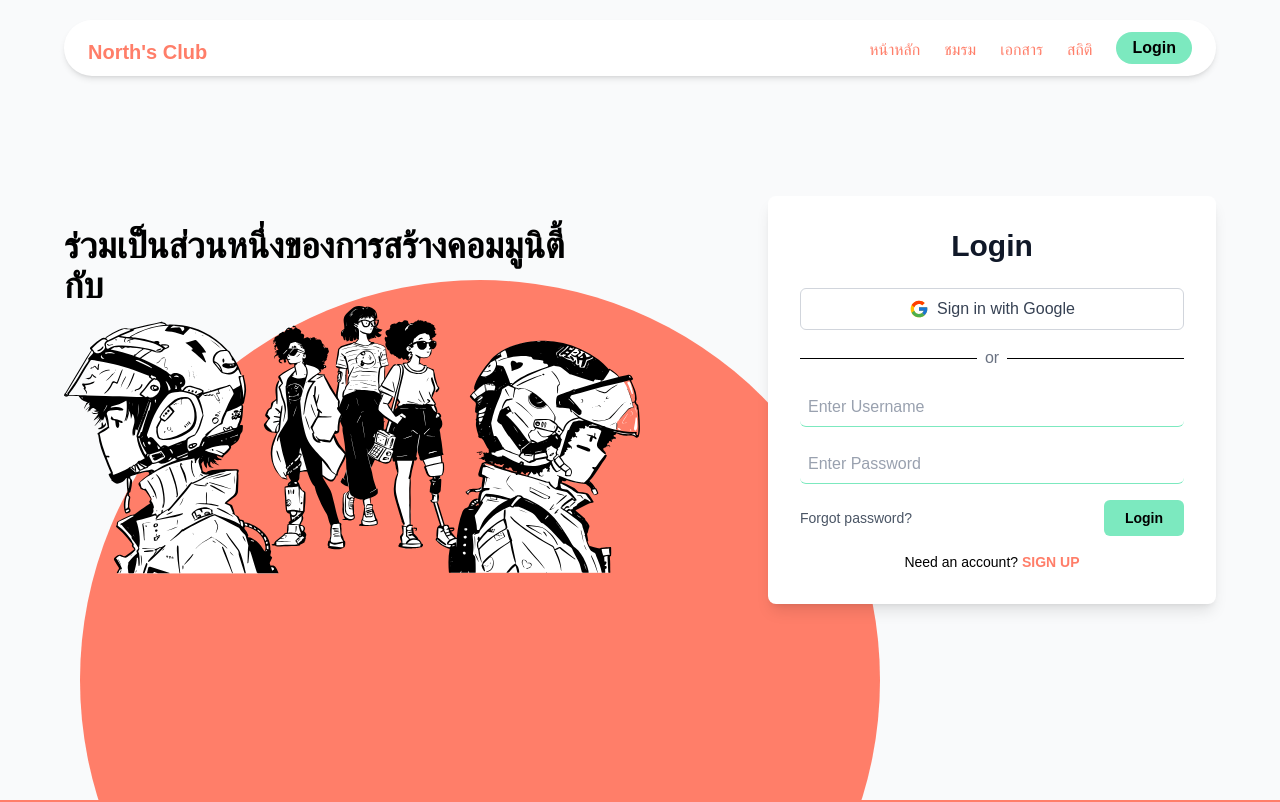
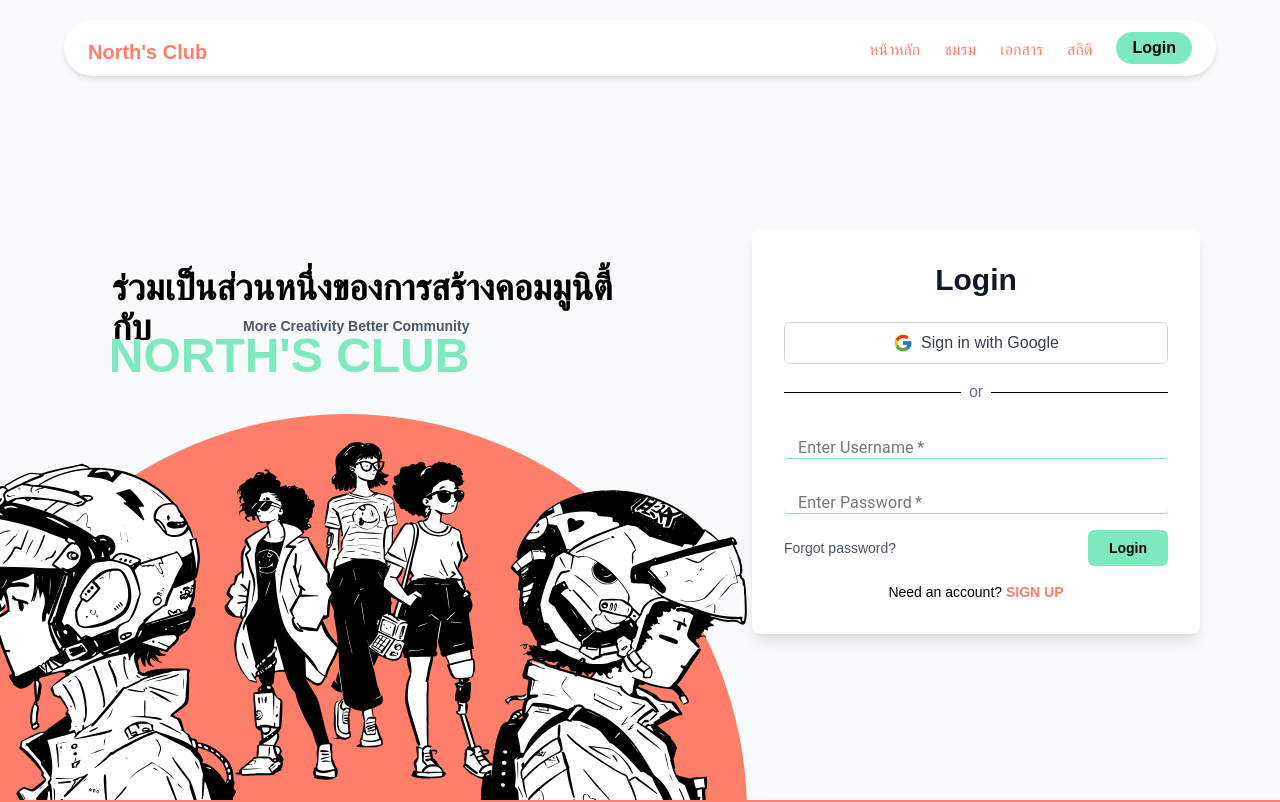
Before and after one commit to PhumipatJ/north-club-app, a React (Vite) app: page /login in a window 1280 px wide. Shown: the top 802 px of the page. Built offline with nearby package versions, Linux system fonts and the light colour scheme.

Commit message:
style login page
add footer and style component in login page

```diff
--- a/src/components/sections/Login.jsx
+++ b/src/components/sections/Login.jsx
@@ -1,8 +1,44 @@
 import { useState } from "react";
 import { Link, useNavigate } from "react-router-dom";
-import { FormControl, InputLabel, OutlinedInput, Button } from "@mui/material";
+import TextField from '@mui/material/TextField';
+import { styled } from '@mui/material/styles';
 import supabase from "../../../supabaseClient";
 import { FcGoogle } from "react-icons/fc";
+import { BorderBottom, BorderBottomOutlined, BorderBottomSharp } from "@mui/icons-material";
+
+const StyledTextField = styled(TextField)(({ theme }) => ({
+  '& .MuiInputLabel-root': {
+    color: '#757575',
+  },
+  '& .MuiInputLabel-shrink': {
+    color: '#333',
+  },
+  '& .MuiOutlinedInput-root': {
+    '& fieldset': {
+      borderBottom: '1px solid #7CE9BF', // Initial bottom border
+      borderTop: 'none',
+      borderLeft: 'none',
+      borderRight: 'none',
+    },
+    '&:hover fieldset': {
+      borderBottom: '2px solid #7CE9BF', // Maintain bottom border on hover
+      borderTop: 'none',
+      borderLeft: 'none',
+      borderRight: 'none',
+    },
+    '&.Mui-focused fieldset': {
+      borderColor: '#7CE9BF', // All-around border when focused
+      borderWidth: '1px',
+      borderBottom: '2px solid #7CE9BF', // Maintain bottom border on hover
+      borderTop: '1px solid #7CE9BF',
+      borderLeft: '1px solid #7CE9BF',
+      borderRight: '1px solid #7CE9BF',
+    },
+    '& input': {
+      padding: '8px',
+    },
+  },
+}));
 
 const Login = () => {
   const navigate = useNavigate();
@@ -37,23 +73,29 @@ const Login = () => {
   };
 
   return (
-    <div className="min-h-screen flex items-center justify-center bg-gray-50">
-      {/* Circle Background*/}
-      <div className="absolute left-0 -bottom-50 w-lg h-lg bg-[#FF7E69] rounded-full transform translate-y-20 translate-x-20 " style={{width: '800px', height: '800px'}}> {/* Adjusted styling */}
+    <div className="flex items-center justify-center bg-gray-50 relative min-h-screen overflow-hidden">
+
+      <div className="flex flex-col lg:flex-row items-center justify-between mt-16 p-4 max-w-6xl w-full z-0 relative">
+        {/* Left Section - Text + Semicircle */}
+        <div className="relative flex flex-col items-center text-center lg:text-left lg:pl-8 mb-8 lg:mb-0">
+          {/* Topic Text Above Semicircle */}
+          <div className="relative text-3xl sm:text-4xl font-bold lg:-translate-y-1/2 z-10">
+            <p className="">ร่วมเป็นส่วนหนึ่งของการสร้างคอมมูนิตี้<br/>กับ</p>
+            <p className="text-sm mt-2 text-gray-600 lg:text-right lg:-translate-x-2/7 lg:-translate-y-10 lg:block ">More Creativity Better Community</p>
+            <p className="text-5xl mt-2 text-[#7CE9BF] lg:text-right lg:-translate-x-2/7 lg:-translate-y-13 lg:block ">NORTH'S CLUB</p>
           </div>
 
-      <div className="flex flex-row items-center justify-between mx-6 max-w-6xl w-full z-0">
-        {/* Left Section - Illustration */}
-        <div className="flex flex-col">
-          <div className="text-4xl font-bold">
-            <p>ร่วมเป็นส่วนหนึ่งของการสร้างคอมมูนิตี้<br/>กับ</p>
-          </div>
-          <div>
-            <img src="/assets/GroupLogin.svg" alt="gourpLogin" className="w-xl h-xl" />
+          {/* Semicircle Background */}
+          <div
+            className="absolute hidden lg:flex left-1/8 bottom-0 -translate-x-1/2 bg-[#FF7E69] rounded-t-full justify-center items-center z-0"
+            style={{ width: '100vh', height: '50vh', transform: 'translateX(25%) translateY(75%)' }}
+          >
+            <img src="/assets/GroupLogin.svg" alt="groupLogin" className="relative w-full h-full object-contain translate-y-3.5" />
           </div>
         </div>
+
+        {/* Right Section - Login Form */}
         <div className="max-w-2xl w-md bg-white shadow-lg rounded-lg overflow-hidden z-10">
-        {/* Right Section - Login Form */}
           <div className="flex-1 p-8">
             <h2 className="text-center text-3xl font-bold text-gray-900 mb-6">Login</h2>
             <div className="mb-4">
@@ -67,36 +109,31 @@ const Login = () => {
             </div>
             {message && <p className="text-red-500 text-sm text-center mb-4">{message}</p>}
             <form onSubmit={handleSubmit} className="space-y-4">
-            <div className="relative"> {/* Added relative wrapper */}
-              <input
-                type="email"
-                placeholder=""
-                className="w-full p-2 outline-none border-b-1 border-[#7CE9BF] rounded-md ring-[#7CE9BF] focus:ring-1 peer" /* Added peer class */
+      <div className="relative border-none">
+        <StyledTextField
+          fullWidth
+          label="Enter Username"
+          variant="outlined"
           value={email}
           onChange={(e) => setEmail(e.target.value)}
           required
         />
-              <label htmlFor="email" className="absolute left-2 top-1/2  -translate-y-1/2 pointer-events-none text-gray-400 transition-all
-              peer-focus:text-sm peer-focus:top-0 peer-focus:left-2 peer-focus:text-gray-300 peer-focus:bg-white peer-focus:px-1"> {/* Added label for positioning */}
-                Enter Username
-              </label>
       </div>
-            <div className="relative"> {/* Added relative wrapper */}
-              <input
+      <div className="relative">
+        <StyledTextField
+          fullWidth
+          label="Enter Password"
           type="password"
-                placeholder=""
-                className="w-full p-2 outline-none border-b-1 border-[#7CE9BF] rounded-md ring-[#7CE9BF] focus:ring-1 peer" /* Added peer class */
+          variant="outlined"
           value={password}
           onChange={(e) => setPassword(e.target.value)}
           required
         />
-              <label htmlFor="password" className="absolute left-2 top-1/2 -translate-y-1/2 pointer-events-none text-gray-400 transition-all
-              peer-focus:text-sm peer-focus:top-0  peer-focus:left-2 peer-focus:text-gray-300 peer-focus:bg-white peer-focus:px-1"> {/* Added label for positioning */}
-                Enter Password
-              </label>
       </div>
       <div className="flex flex-row text-right text-sm text-gray-600 items-center justify-between">
-              <Link to="/forgot-password" className="hover:underline">Forgot password?</Link>
+        <Link to="/forgot-password" className="hover:underline">
+          Forgot password?
+        </Link>
         <button
           type="submit"
           className="w-20 bg-[#7CE9BF] text-black font-bold py-2 rounded-md hover:bg-[#2AAE76]"
@@ -104,7 +141,6 @@ const Login = () => {
           Login
         </button>
       </div>
-
     </form>
             <p className="text-center text-sm mt-4">
               Need an account? <Link to="/register" className="text-[#FF7E69] font-semibold hover:underline">SIGN UP</Link>
@@ -112,9 +148,10 @@ const Login = () => {
           </div>
         </div>
 
+
+      </div>
     </div>
 
-    </div>
   );
 };
 
```
Lines whose indentation alone changed are shown as unchanged.
